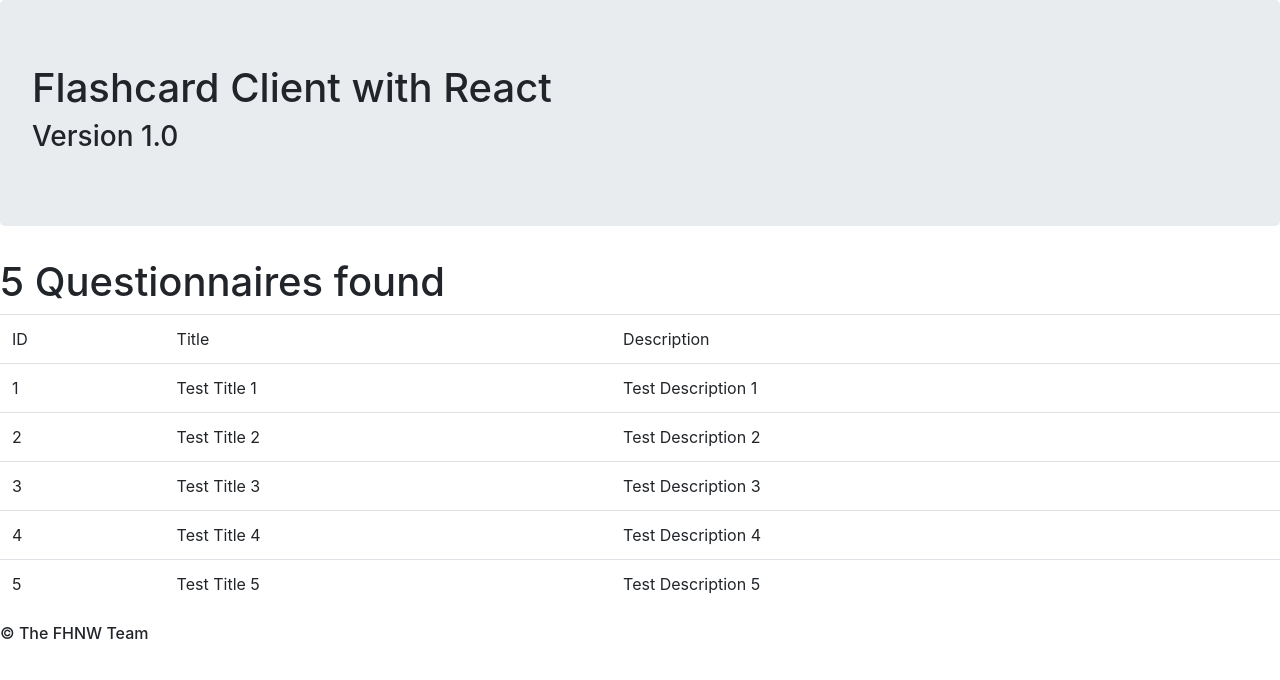
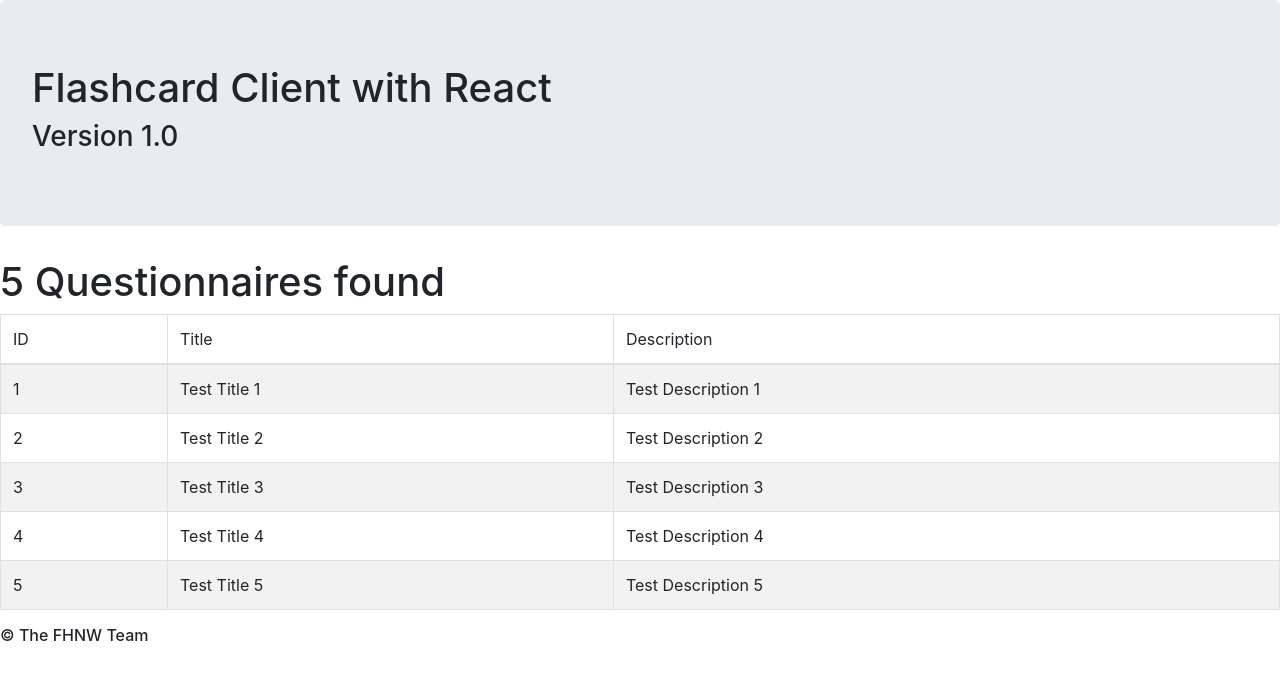
Before and after one commit to sam-howl/fhnw-webfr, a React (Create React App) app in the folder flashcard-react-standalone/: page / in a window 1280 px wide. Shown: the top 680 px of the page. Built offline with nearby package versions, Linux system fonts and the light colour scheme.

Commit message:
fixed table design

```diff
--- a/flashcard-react-standalone/src/questionnaire/QuestionnaireTable.js
+++ b/flashcard-react-standalone/src/questionnaire/QuestionnaireTable.js
@@ -5,15 +5,19 @@ import { Table } from 'react-bootstrap';
 export default class QestionnaireTable extends React.Component {
 
     render() {
-        return (<Table striped hover >
+        return (<Table striped bordered hover >
+            <thead>
             <tr>
                 <td>ID</td>
                 <td>Title</td>
                 <td>Description</td>
             </tr>
+            </thead>
+            <tbody>
             {this.props.list.map((e) =>
                 <QuestionnaireTableElement element={e} />
             )}
+            </tbody>
 
         </Table>)
     }
```
